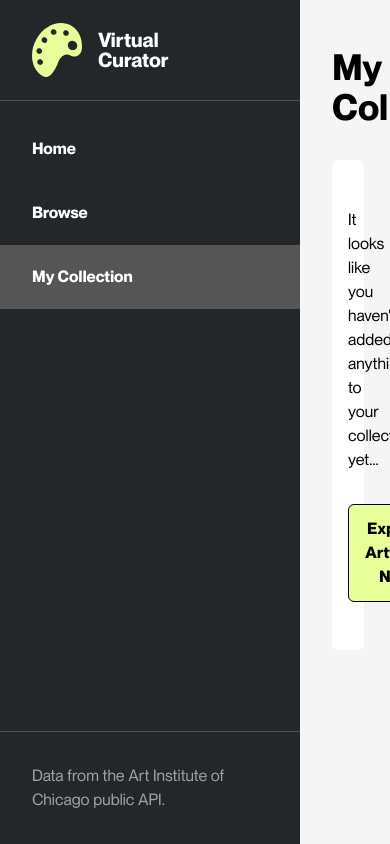
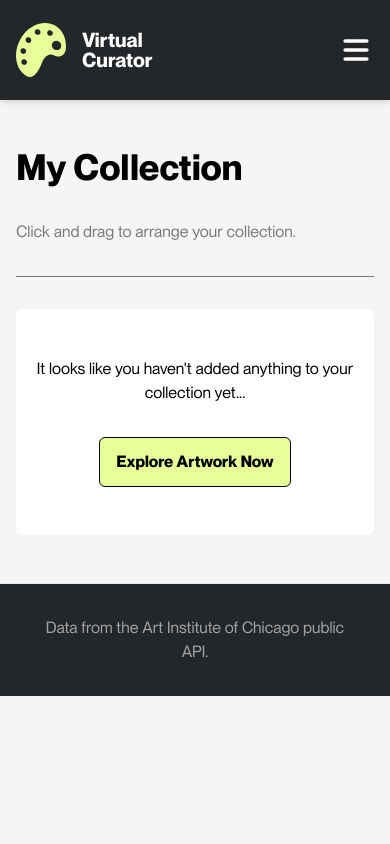
Before and after one commit to aplauche/Collector-App, a React (Vite) app: page /collection in a window 390 px wide. Built offline with nearby package versions, Linux system fonts and the light colour scheme.

Commit message:
basic mobile styling

```diff
--- a/src/components/CollectionPreviewCard.jsx
+++ b/src/components/CollectionPreviewCard.jsx
@@ -7,7 +7,7 @@ export default function CollectionPreviewCard({item, imageBaseUrl}){
 
   return (
       <div>
-        <div className="cover-image">
+        <div className="cover-image cover-image--square">
           <img crossOrigin="true" className="rounded-md" src={`${imageBaseUrl}/${item.image_id}/full/843,/0/default.jpg`} alt={item.title} width={"100%"} />
         </div>
       </div>
--- a/src/components/Favorites.jsx
+++ b/src/components/Favorites.jsx
@@ -46,7 +46,7 @@ export default function Favorites(){
 
 
   return (
-    <div className="border-2 bg-white shadow-md p-8 rounded-md mb-8">
+    <div className="border-2 bg-white shadow-md  p-4 md:p-8 rounded-md mb-8">
       <h2 className="text-xl font-bold mb-8">My Collection</h2>
 
       {loading && (
@@ -64,7 +64,7 @@ export default function Favorites(){
             <CollectionPreviewCard key={item.id} item={item} imageBaseUrl={imageBaseUrl} />
           ))}
 
-            <Link to="/collection" className="min-h-[100px] bg-neutral rounded-md font-bold  flex justify-center items-center bg-white hover:bg-primary text-center" >
+            <Link to="/collection" className="min-h-[100px] bg-neutral rounded-md font-bold  flex justify-center items-center  hover:bg-primary text-center" >
               Visit<br />Collection
             </Link>
 
--- /dev/null
+++ b/src/components/Footer.jsx
@@ -0,0 +1,9 @@
+
+
+export default function Footer(){
+  return (
+    <footer className="text-center block md:hidden py-8 px-8 border-t bg-neutral-dark text-neutral-400">
+      <p>Data from the Art Institute of Chicago public API.</p>
+    </footer>
+  )
+}
--- a/src/components/Layout.jsx
+++ b/src/components/Layout.jsx
@@ -1,4 +1,5 @@
 import { Outlet } from "react-router-dom";
+import Footer from "./Footer";
 import Sidebar from "./Sidebar";
 
 
@@ -6,11 +7,12 @@ export default function Layout(){
 
 
   return (
-    <main className="main-content h-screen">
+    <main className="main-content min-h-screen md:h-screen bg-neutral-light">
       <Sidebar />
-      <div className="py-12 px-8 bg-neutral-light overflow-y-auto">
+      <div className="min-h-full py-12 px-4 md:px-8 overflow-y-auto">
         <Outlet />
       </div>
+      <Footer />
     </main>
   )
 }
--- a/src/components/Sidebar.jsx
+++ b/src/components/Sidebar.jsx
@@ -1,18 +1,33 @@
+import { useState } from "react";
+import { HiMenu, HiX } from "react-icons/hi";
 import { NavLink } from "react-router-dom";
 import TypesToolbar from "./TypesToolbar";
 
 
 export default function Sidebar(){
 
+  const [navOpen, setNavOpen] = useState(false)
 
   return (
-    <div className="bg-neutral-dark text-white overflow-y-auto flex flex-col justify-between shadow-md">
-      <header>
-        <div className="h-[100px] flex items-center gap-4 px-8">
-          <img width={50} height={50} src="/logo.svg" alt="" />
-          <div className="text-white font-bold text-xl leading-none">Virtual<br />Curator</div>
+    <header className="bg-neutral-dark text-white overflow-y-auto flex flex-col justify-between shadow-md">
+      <div>
+        <div className="w-full flex justify-between items-center px-4 md:px-8">
+
+          <div className="h-[100px] flex items-center gap-4 ">
+            <img width={50} height={50} src="/logo.svg" alt="" />
+            <div className="text-white font-bold text-xl leading-none">Virtual<br />Curator</div>
+          </div>
+
+          <div className="block md:hidden">
+            {navOpen ? (
+              <HiX onClick={() => setNavOpen(false)} className="text-4xl"/>
+            ): (
+              <HiMenu onClick={() => setNavOpen(true)} className="text-4xl"/>
+            )}
+          </div>
         </div>
-        <nav className="w-full flex flex-col pt-4 border-t border-neutral-600">
+
+        <nav className={`${navOpen ? 'flex' : 'hidden'} w-full md:flex flex-col py-4 border-t border-neutral-600`}>
           <NavLink className="navlink" to="/">
             Home
           </NavLink>
@@ -23,10 +38,12 @@ export default function Sidebar(){
             My Collection
           </NavLink>
         </nav>
-      </header>
-      <footer className="py-8 px-8 border-t border-neutral-600 text-neutral-400">
+
+      </div>
+      <div className="hidden md:block py-8 px-8 border-t border-neutral-600 text-neutral-400">
         <p>Data from the Art Institute of Chicago public API.</p>
-      </footer>
-    </div>
+      </div>
+
+    </header>
   )
 }
--- a/src/index.css
+++ b/src/index.css
@@ -11,6 +11,12 @@
     display: grid;
     grid-template-columns: 300px 1fr;
   }
+
+  @media(max-width: 767px){
+    .main-content {
+      display: block;
+    }
+  }
 }
 
 @layer components {
@@ -20,8 +26,6 @@
     height: 0;
     padding-bottom: 75%;
     overflow: hidden;
-
-
   }
   .cover-image img {
     position: absolute;
@@ -31,6 +35,10 @@
     height: 100%;
     object-fit: cover;
     object-position: center center;
+  }
+
+  .cover-image.cover-image--square{
+    padding-bottom: 100%;
   }
 
   .pill {
--- a/src/pages/Collection.jsx
+++ b/src/pages/Collection.jsx
@@ -80,10 +80,12 @@ export default function CollectionPage(){
 
         <PageHeading title={"My Collection"} />
 
+        <p className="text-black/50 mb-8 pb-8 border-b border-black/50">Click and drag to arrange your collection.</p>
+
           {data.length > 0 ? (
             <SortableList
               onSortEnd={onSortEnd}
-              className="grid grid-cols-3 gap-5"
+              className="grid md:grid-cols-2 lg:grid-cols-3 gap-5"
               draggedItemClassName="dragged"
             >
               { data.length && data.map(item => (
```
